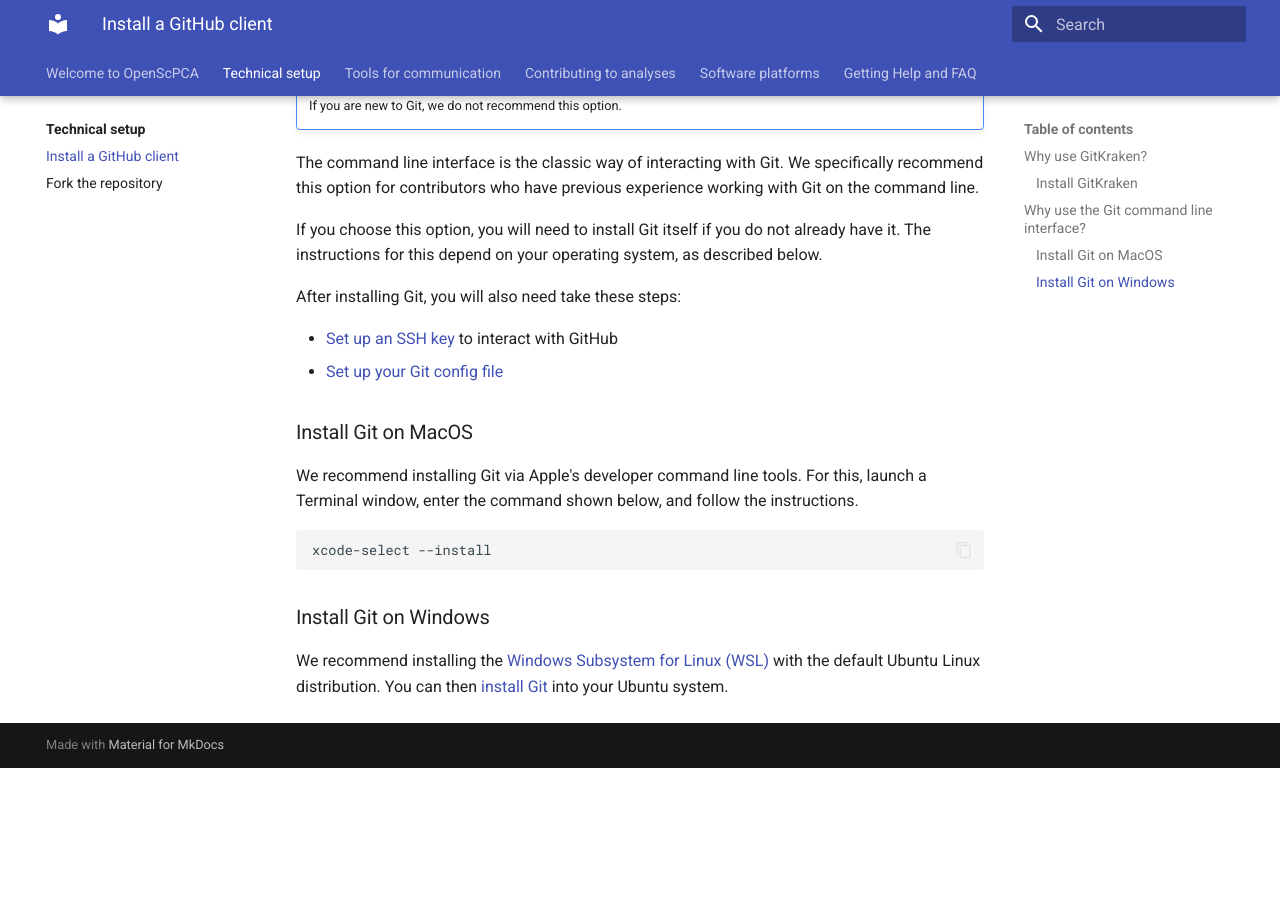
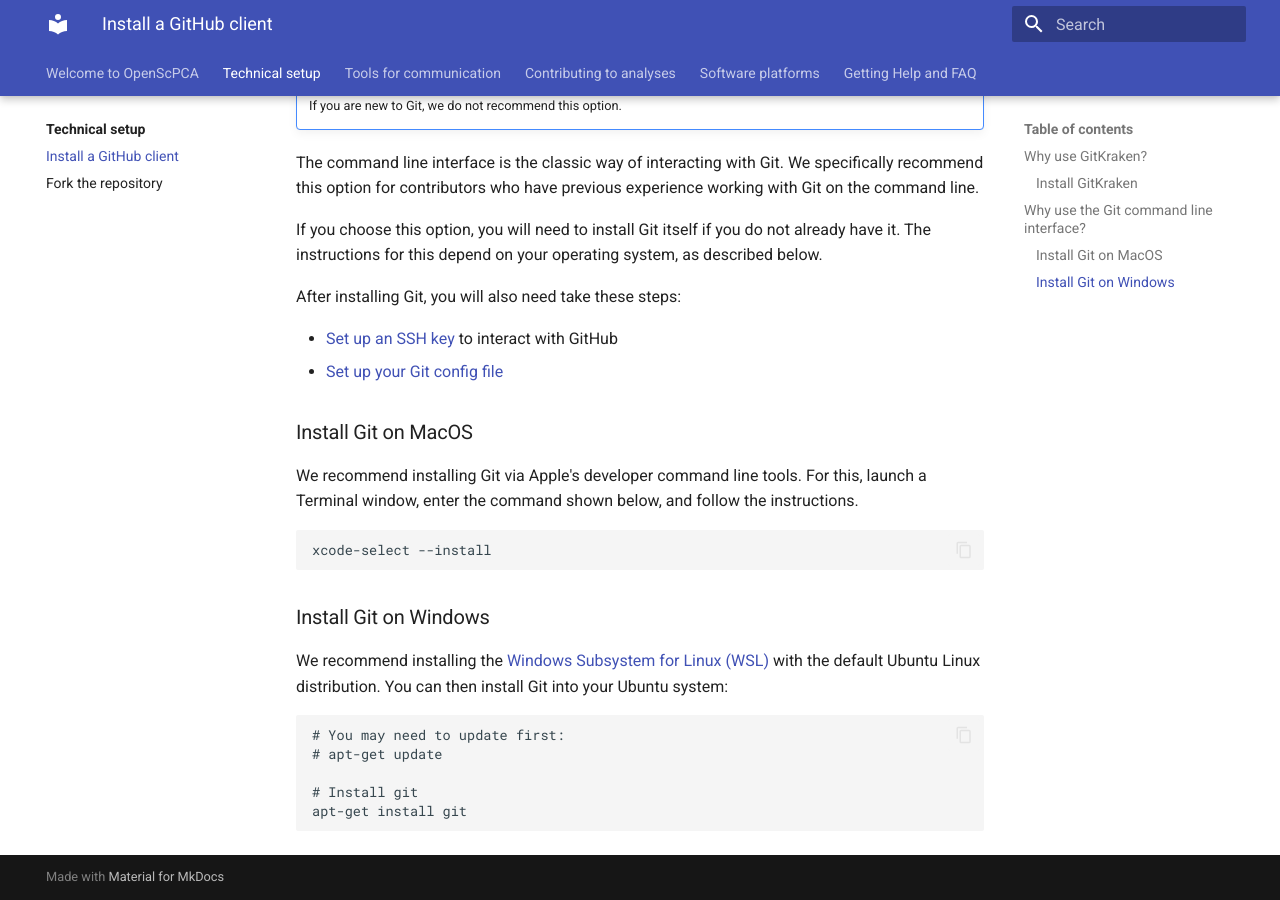
Before and after one commit to AlexsLemonade/OpenScPCA-analysis, an MkDocs documentation site: the page built from docs/technical-setup/install-a-github-client.md, in a window 1280 px wide and 900 px high, scrolled down 1008 px. Built offline with MkDocs 1.6.1 and Material for MkDocs 9.7.7, drawn with Linux system fonts in a browser that asks for light colours; before the commit the page ends 1776 px from its top, so only the background shows below that.

Commit message:
install git with apt-get, and maybe they also need to update

````diff
--- a/docs/technical-setup/install-a-github-client.md
+++ b/docs/technical-setup/install-a-github-client.md
@@ -54,4 +54,12 @@
 ### Install Git on Windows
 
 We recommend installing the [Windows Subsystem for Linux (WSL)](https://learn.microsoft.com/en-us/windows/wsl/install) with the default Ubuntu Linux distribution.
-You can then [install Git](https://git-scm.com/download/linux) into your Ubuntu system.
+You can then install Git into your Ubuntu system:
+
+```
+# You may need to update first:
+# apt-get update
+
+# Install git
+apt-get install git
+```
````
